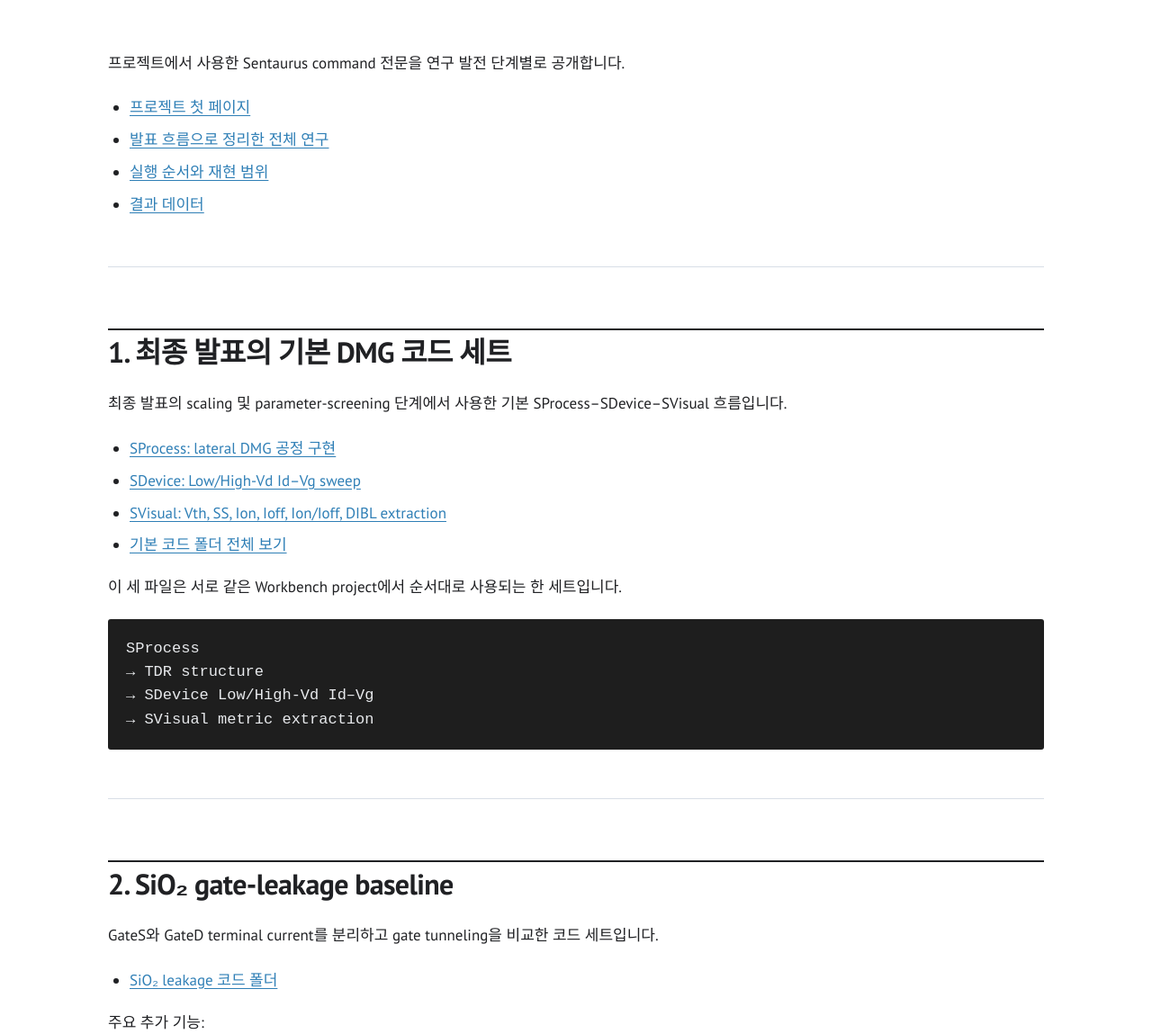
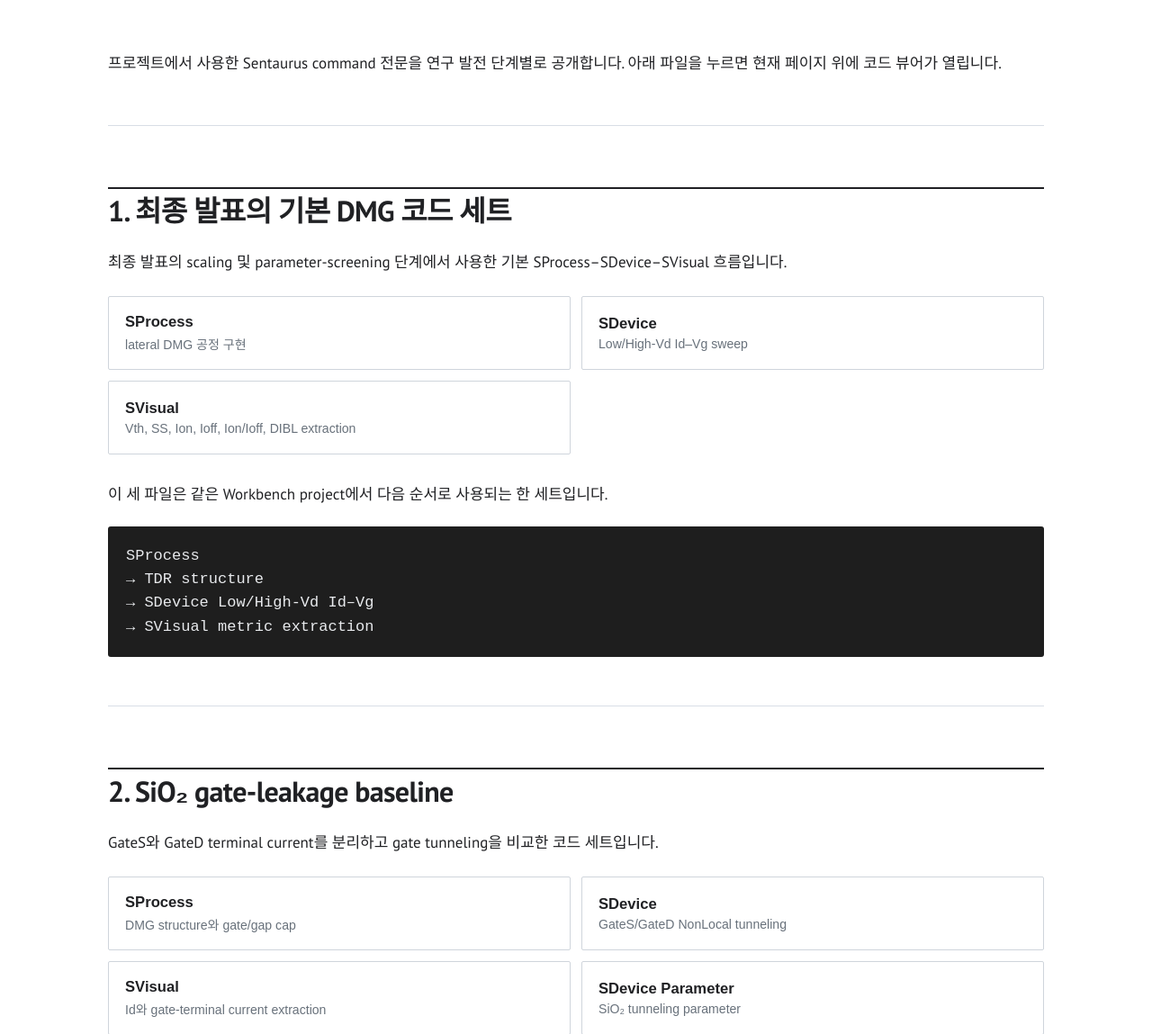
Before and after one commit to jujushmaterial/TCAD-Dual-Metal-Gate-MOSFET-Feasibility-Study, a Jekyll site: the page built from source/index.md, in a window 1280 px wide and 1400 px high. Shown: the part 251-1400 px from the top of the window at 90% size. Built offline with Jekyll 4.4.1, drawn with Linux system fonts in a browser that asks for light colours; some web fonts are replaced; some of the changed text lies outside the part shown.

Commit message:
Replace source links with floating code viewer

````diff
--- a/source/index.md
+++ b/source/index.md
@@ -5,12 +5,7 @@
 
 # TCAD Source Code
 
-프로젝트에서 사용한 Sentaurus command 전문을 연구 발전 단계별로 공개합니다.
-
-- [프로젝트 첫 페이지](../)
-- [발표 흐름으로 정리한 전체 연구](../study/)
-- [실행 순서와 재현 범위](../appendix/reproducibility.html)
-- [결과 데이터](../results/)
+프로젝트에서 사용한 Sentaurus command 전문을 연구 발전 단계별로 공개합니다. 아래 파일을 누르면 현재 페이지 위에 코드 뷰어가 열립니다.
 
 ---
 
@@ -18,12 +13,19 @@
 
 최종 발표의 scaling 및 parameter-screening 단계에서 사용한 기본 SProcess–SDevice–SVisual 흐름입니다.
 
-- [SProcess: lateral DMG 공정 구현](https://github.com/jujushmaterial/TCAD-Dual-Metal-Gate-MOSFET-Feasibility-Study/blob/main/source/coursework/sprocess_lg0p1_initial.cmd)
-- [SDevice: Low/High-Vd Id–Vg sweep](https://github.com/jujushmaterial/TCAD-Dual-Metal-Gate-MOSFET-Feasibility-Study/blob/main/source/coursework/sdevice_initial.cmd)
-- [SVisual: Vth, SS, Ion, Ioff, Ion/Ioff, DIBL extraction](https://github.com/jujushmaterial/TCAD-Dual-Metal-Gate-MOSFET-Feasibility-Study/blob/main/source/coursework/svisual_initial.tcl)
-- [기본 코드 폴더 전체 보기](https://github.com/jujushmaterial/TCAD-Dual-Metal-Gate-MOSFET-Feasibility-Study/tree/main/source/coursework)
+<div class="code-action-grid">
+  <button class="code-open-button" type="button" data-code-file="source/coursework/sprocess_lg0p1_initial.cmd" data-code-title="SProcess · lateral DMG 공정 구현">
+    <strong>SProcess</strong><span>lateral DMG 공정 구현</span>
+  </button>
+  <button class="code-open-button" type="button" data-code-file="source/coursework/sdevice_initial.cmd" data-code-title="SDevice · Low/High-Vd Id–Vg sweep">
+    <strong>SDevice</strong><span>Low/High-Vd Id–Vg sweep</span>
+  </button>
+  <button class="code-open-button" type="button" data-code-file="source/coursework/svisual_initial.tcl" data-code-title="SVisual · metric extraction">
+    <strong>SVisual</strong><span>Vth, SS, Ion, Ioff, Ion/Ioff, DIBL extraction</span>
+  </button>
+</div>
 
-이 세 파일은 서로 같은 Workbench project에서 순서대로 사용되는 한 세트입니다.
+이 세 파일은 같은 Workbench project에서 다음 순서로 사용되는 한 세트입니다.
 
 ```text
 SProcess
@@ -38,7 +40,20 @@
 
 GateS와 GateD terminal current를 분리하고 gate tunneling을 비교한 코드 세트입니다.
 
-- [SiO₂ leakage 코드 폴더](https://github.com/jujushmaterial/TCAD-Dual-Metal-Gate-MOSFET-Feasibility-Study/tree/main/source/verified/sio2_ig_baseline)
+<div class="code-action-grid">
+  <button class="code-open-button" type="button" data-code-file="source/verified/sio2_ig_baseline/sprocess.cmd" data-code-title="SiO₂ baseline · SProcess">
+    <strong>SProcess</strong><span>DMG structure와 gate/gap cap</span>
+  </button>
+  <button class="code-open-button" type="button" data-code-file="source/verified/sio2_ig_baseline/sdevice.cmd" data-code-title="SiO₂ baseline · SDevice">
+    <strong>SDevice</strong><span>GateS/GateD NonLocal tunneling</span>
+  </button>
+  <button class="code-open-button" type="button" data-code-file="source/verified/sio2_ig_baseline/svisual.tcl" data-code-title="SiO₂ baseline · SVisual">
+    <strong>SVisual</strong><span>Id와 gate-terminal current extraction</span>
+  </button>
+  <button class="code-open-button" type="button" data-code-file="source/verified/sio2_ig_baseline/sdevice.par" data-code-title="SiO₂ baseline · SDevice parameter">
+    <strong>SDevice Parameter</strong><span>SiO₂ tunneling parameter</span>
+  </button>
+</div>
 
 주요 추가 기능:
 
@@ -53,7 +68,20 @@
 
 High-K stack, GateS/GateD ratio parameterization, corrected Vtgm과 constant-current DIBL을 포함한 주 검증 세트입니다.
 
-- [High-K 및 gate-ratio 코드 폴더](https://github.com/jujushmaterial/TCAD-Dual-Metal-Gate-MOSFET-Feasibility-Study/tree/main/source/verified/highk_eot1p6_gate_ratio)
+<div class="code-action-grid">
+  <button class="code-open-button" type="button" data-code-file="source/verified/highk_eot1p6_gate_ratio/sprocess.cmd" data-code-title="High-K & Gate Ratio · SProcess">
+    <strong>SProcess</strong><span>High-K stack과 GateS/GateD ratio</span>
+  </button>
+  <button class="code-open-button" type="button" data-code-file="source/verified/highk_eot1p6_gate_ratio/sdevice.cmd" data-code-title="High-K & Gate Ratio · SDevice">
+    <strong>SDevice</strong><span>Gate current와 Low/High-Vd sweep</span>
+  </button>
+  <button class="code-open-button" type="button" data-code-file="source/verified/highk_eot1p6_gate_ratio/svisual.tcl" data-code-title="High-K & Gate Ratio · SVisual">
+    <strong>SVisual</strong><span>corrected Vtgm, CC-DIBL, Id/Ig extraction</span>
+  </button>
+  <button class="code-open-button" type="button" data-code-file="source/verified/highk_eot1p6_gate_ratio/sdevice.par" data-code-title="High-K & Gate Ratio · SDevice parameter">
+    <strong>SDevice Parameter</strong><span>SiO₂ IL/HfO₂ tunneling parameter</span>
+  </button>
+</div>
 
 주요 추가 기능:
 
@@ -71,9 +99,22 @@
 
 HfO₂ 두께를 EOT 목표값에 맞춰 계산하는 확장 세트입니다.
 
-- [Variable-EOT 코드 폴더](https://github.com/jujushmaterial/TCAD-Dual-Metal-Gate-MOSFET-Feasibility-Study/tree/main/source/extended/highk_eot_sweep)
+<div class="code-action-grid">
+  <button class="code-open-button" type="button" data-code-file="source/extended/highk_eot_sweep/sprocess.cmd" data-code-title="Variable-EOT · SProcess">
+    <strong>SProcess</strong><span>EOT target 기반 HfO₂ thickness 계산</span>
+  </button>
+  <button class="code-open-button" type="button" data-code-file="source/extended/highk_eot_sweep/sdevice.par" data-code-title="Variable-EOT · SDevice parameter">
+    <strong>SDevice Parameter</strong><span>SiO₂ IL/HfO₂ tunneling parameter</span>
+  </button>
+  <button class="code-open-button" type="button" data-code-file="source/verified/highk_eot1p6_gate_ratio/sdevice.cmd" data-code-title="Variable-EOT reused · SDevice">
+    <strong>SDevice</strong><span>verified High-K code 재사용</span>
+  </button>
+  <button class="code-open-button" type="button" data-code-file="source/verified/highk_eot1p6_gate_ratio/svisual.tcl" data-code-title="Variable-EOT reused · SVisual">
+    <strong>SVisual</strong><span>corrected Vtgm, CC-DIBL, Id/Ig extraction</span>
+  </button>
+</div>
 
-이 세트는 verified High-K SDevice/SVisual을 재사용하고, SProcess와 parameter file에서 EOT-dependent physical thickness를 변경합니다.
+이 확장은 후속 연구 자산이며, 최종 학회 발표의 핵심 결과는 EOT ≈ 1.6 nm 조건을 사용했습니다.
 
 ---
 
````
